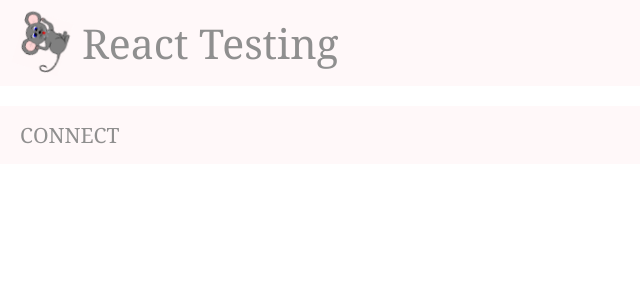
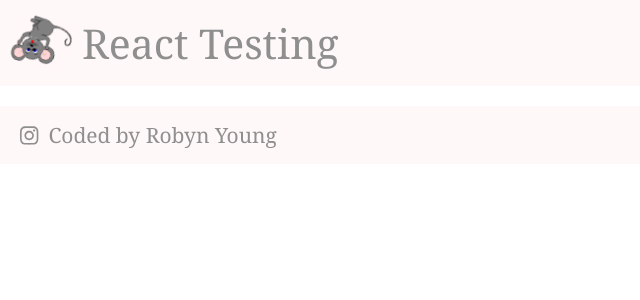
Before and after one commit to ROBYN13Y/react-test, a React (Create React App) app: page / in a window 1280 px wide. Shown: the top 300 px of the page, without its empty margins (0-640 px from the left). Built offline with nearby package versions, Linux system fonts and the light colour scheme.

Commit message:
UPDATE
ig-icon

```diff
--- a/src/FOOTER/Footer.js
+++ b/src/FOOTER/Footer.js
@@ -1,11 +1,16 @@
 import React from "react";
+import { FontAwesomeIcon } from "@fortawesome/react-fontawesome";
+import { faInstagram } from "@fortawesome/free-brands-svg-icons";
 
 import "./Footer.css";
 
 export default function Footer() {
   return (
     <div className="app-footer">
-      <p className="footer-text">CONNECT</p>
+      <p className="ig-icon">
+        <FontAwesomeIcon icon={faInstagram} />
+      </p>
+      <p className="footer-text">Coded by Robyn Young</p>
     </div>
   );
 }
```
